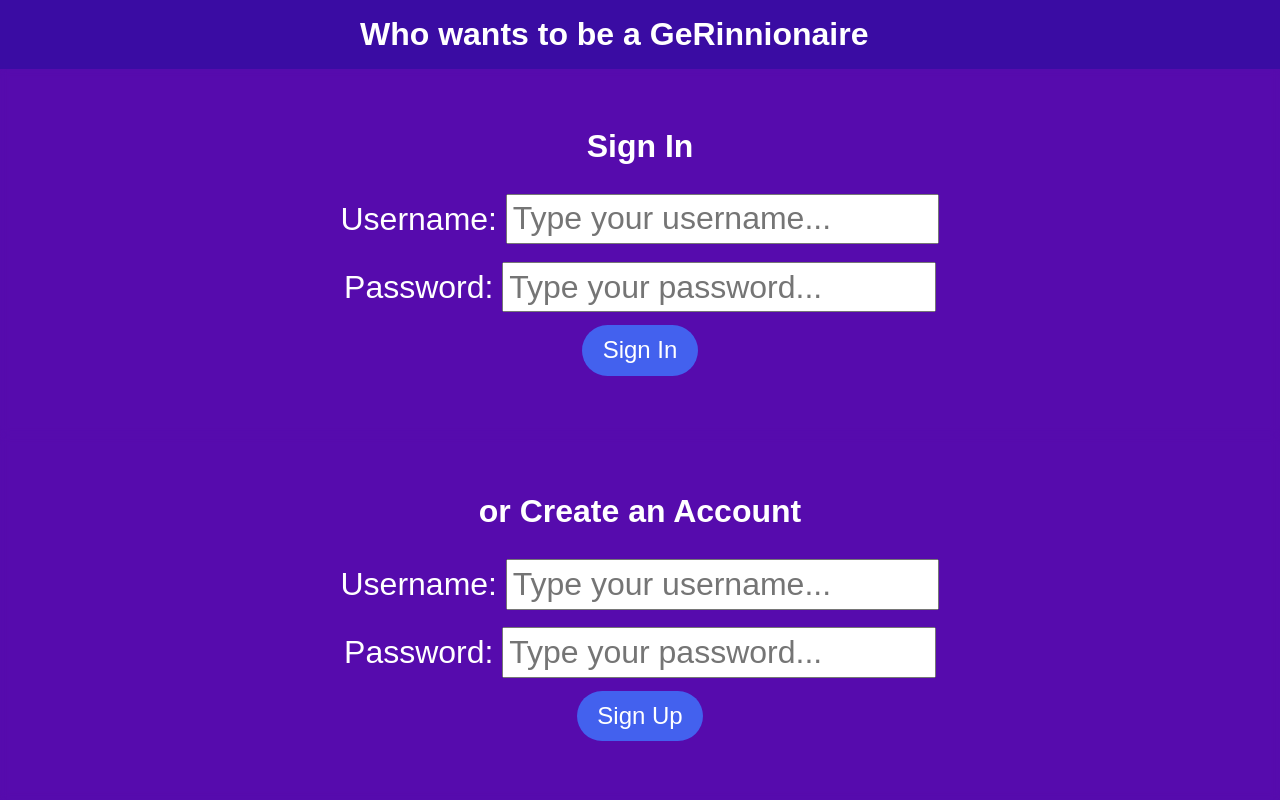
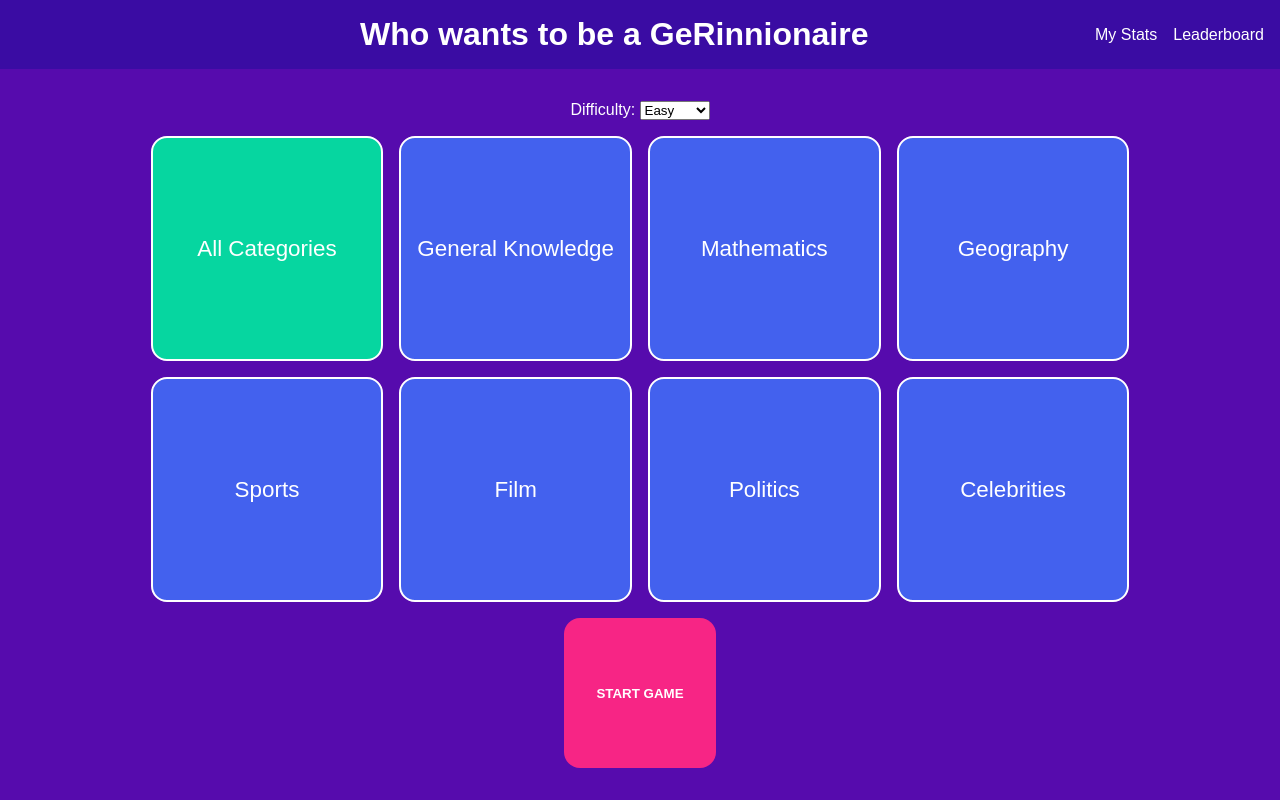
Before and after one commit to geri1997/hoxton-js-project, a plain HTML site: page index.html in a window 1280 px wide. Drawn offline with Linux system fonts and the light colour scheme.

Commit message:
rendered Game Menu

```diff
--- a/assets/main.js
+++ b/assets/main.js
@@ -1,8 +1,24 @@
 const state = {
-	user: null,
+	user: {
+		id: "test",
+		password: "test123",
+		scores: []
+	},
 	question: 0,
 	gameHasStarted: false,
-	modalMessage: ""
+	modalMessage: "",
+	allCategories: [
+		{ name: "All Categories", id: "" },
+		{ name: "General Knowledge", id: 9 },
+		{ name: "Mathematics", id: 19 },
+		{ name: "Geography", id: 22 },
+		{ name: "Sports", id: 21 },
+		{ name: "Film", id: 11 },
+		{ name: "Politics", id: 24 },
+		{ name: "Celebrities", id: 26 }
+	],
+	selectedCategory: { name: "All Categories", id: "" },
+	selectedDifficulty: "easy"
 };
 // RENDER FUNCTIONS
 
@@ -41,6 +57,9 @@ function renderMain() {
 		mainEl.setAttribute("class", "landing-main");
 		renderSignIn(mainEl);
 		renderSignUp(mainEl);
+	} else if (!state.gameHasStarted) {
+		mainEl.setAttribute("class", "menu-main");
+		renderGameMenu(mainEl);
 	}
 
 	document.body.append(mainEl);
@@ -135,6 +154,59 @@ function renderSignUp(mainEl) {
 	signUpSection.append(signUpTitle, signUpForm);
 	mainEl.append(signUpSection);
 }
+function renderGameMenu(mainEl) {
+	const difficultyLabel = document.createElement("label");
+	difficultyLabel.textContent = "Difficulty: ";
+	const selectEl = document.createElement("select");
+	const easyOption = document.createElement("option");
+	easyOption.value = "easy";
+	easyOption.textContent = "Easy";
+	const mediumOption = document.createElement("option");
+	mediumOption.value = "medium";
+	mediumOption.textContent = "Medium";
+	const hardOption = document.createElement("option");
+	hardOption.value = "hard";
+	hardOption.textContent = "Hard";
+	if (state.selectedDifficulty === "easy") {
+		easyOption.selected = true;
+	} else if (state.selectedDifficulty === "medium") {
+		mediumOption.selected = true;
+	} else {
+		hardOption.selected = true;
+	}
+
+	const startGameBtn = document.createElement("button");
+	startGameBtn.setAttribute("class", "start-btn");
+	startGameBtn.textContent = "START GAME";
+	selectEl.value = state.selectedCategory;
+	selectEl.addEventListener("change", (e) => {
+		state.selectedDifficulty = selectEl.value;
+
+		render();
+	});
+	difficultyLabel.append(selectEl);
+	selectEl.append(easyOption, mediumOption, hardOption);
+
+	const categoriesDiv = document.createElement("div");
+	categoriesDiv.setAttribute("class", "categories");
+	for (const category of state.allCategories) {
+		const categoryBtn = document.createElement("button");
+		categoryBtn.setAttribute("class", "category");
+
+		if (category.name === state.selectedCategory.name) {
+			categoryBtn.classList.add("active");
+		}
+		categoryBtn.textContent = category.name;
+		categoryBtn.addEventListener("click", () => {
+			state.selectedCategory = category;
+			render();
+		});
+		categoriesDiv.append(categoryBtn);
+	}
+
+	mainEl.append(difficultyLabel, categoriesDiv, startGameBtn);
+}
+
 function renderModal() {
 	if (state.modalMessage !== "") {
 		const modalWrapper = document.createElement("section");
--- a/assets/styles.css
+++ b/assets/styles.css
@@ -29,7 +29,39 @@ header nav {
 	display: grid;
 	background-color: #560bad;
 }
+.menu-main {
+	background-color: #560bad;
+	display: grid;
+	padding: 2rem;
+	grid-template-rows: auto 1fr 150px;
+	justify-items: center;
+}
+.categories {
+	display: grid;
+	grid-template-columns: repeat(4, 1fr);
+	gap: 1rem;
+	padding: 1rem;
+}
+.category {
+	padding: 1rem;
+	background-color: #4361ee;
+	color: white;
+	border-radius: 1rem;
+	border: 2px solid white;
+	font-size: 1.4rem;
+}
+.category.active {
+	background-color: #06d6a0;
+}
 
+.start-btn {
+	padding: 0 2rem;
+	background: #f72585;
+	color: white;
+	border: none;
+	border-radius: 1rem;
+	font-weight: bold;
+}
 .sign-in,
 .sign-up {
 	display: grid;
--- a/index.html
+++ b/index.html
@@ -9,29 +9,31 @@
 		<script defer src="assets/main.js"></script>
 	</head>
 	<body>
-		<header>
-			<!-- <span>Current Score: 0</span>
+		<!-- <header>
+			<span>Current Score: 0</span>
 			<h1>Who wants to be a GeRinnionaire</h1>
-			<nav><a>My stats</a> <a>Leaderboard</a></nav> -->
+			<nav><a>My stats</a> <a>Leaderboard</a></nav>
 		</header>
-		<!-- <main class="landing-main">
-        <section class="sign-in">
-            <h2>Sign In</h2>
-            <form>
-                <label class="sign-in-label">Username <input class="sign-in-input" type="text" required placeholder="Type your username..."></label>
-                <label class="sign-in-label">Password <input class="sign-in-input" type="password" required placeholder="Type your password..."></label>
-                <button class="cta">Sign In</button>
-            </form>
-
-        </section>
-        <section class="sign-up">
-            <h2>or Create an Account</h2>
-            <form>
-                <label class="sign-up-label">Username: <input class="sign-up-input" type="text" required placeholder="Type your username..."></label>
-                <label class="sign-up-label">Password: <input class="sign-up-input" type="password" required placeholder="Type your password..."></label>
-                <button class="cta">Sign Up</button>
-            </form>
-        </section>
-    </main> -->
+		<main class="menu-main">
+			<label>
+				Difficulty:
+				<select>
+					<option value="easy">Easy</option>
+					<option value="medium">Medium</option>
+					<option value="hard">Hard</option>
+				</select>
+			</label>
+			<div class="categories">
+				<button class="category active">All</button>
+				<button class="category">General Knowledge</button>
+				<button class="category">Mathematics</button>
+				<button class="category">Geography</button>
+				<button class="category">Sports</button>
+				<button class="category">Film</button>
+				<button class="category">Politics</button>
+				<button class="category">Celebrities</button>
+			</div>
+			<button class="start-btn">START GAME</button>
+		</main> -->
 	</body>
 </html>
```
